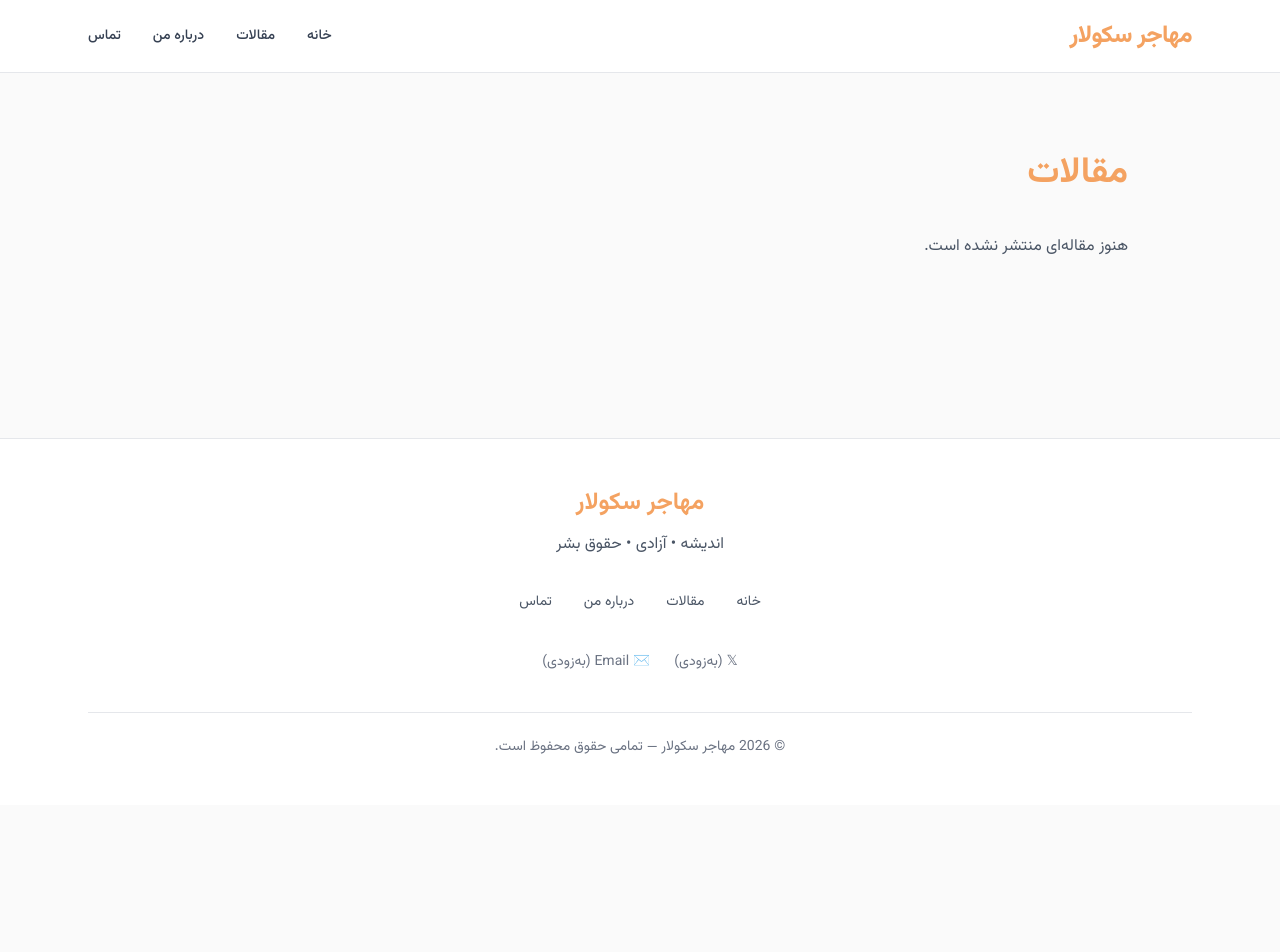
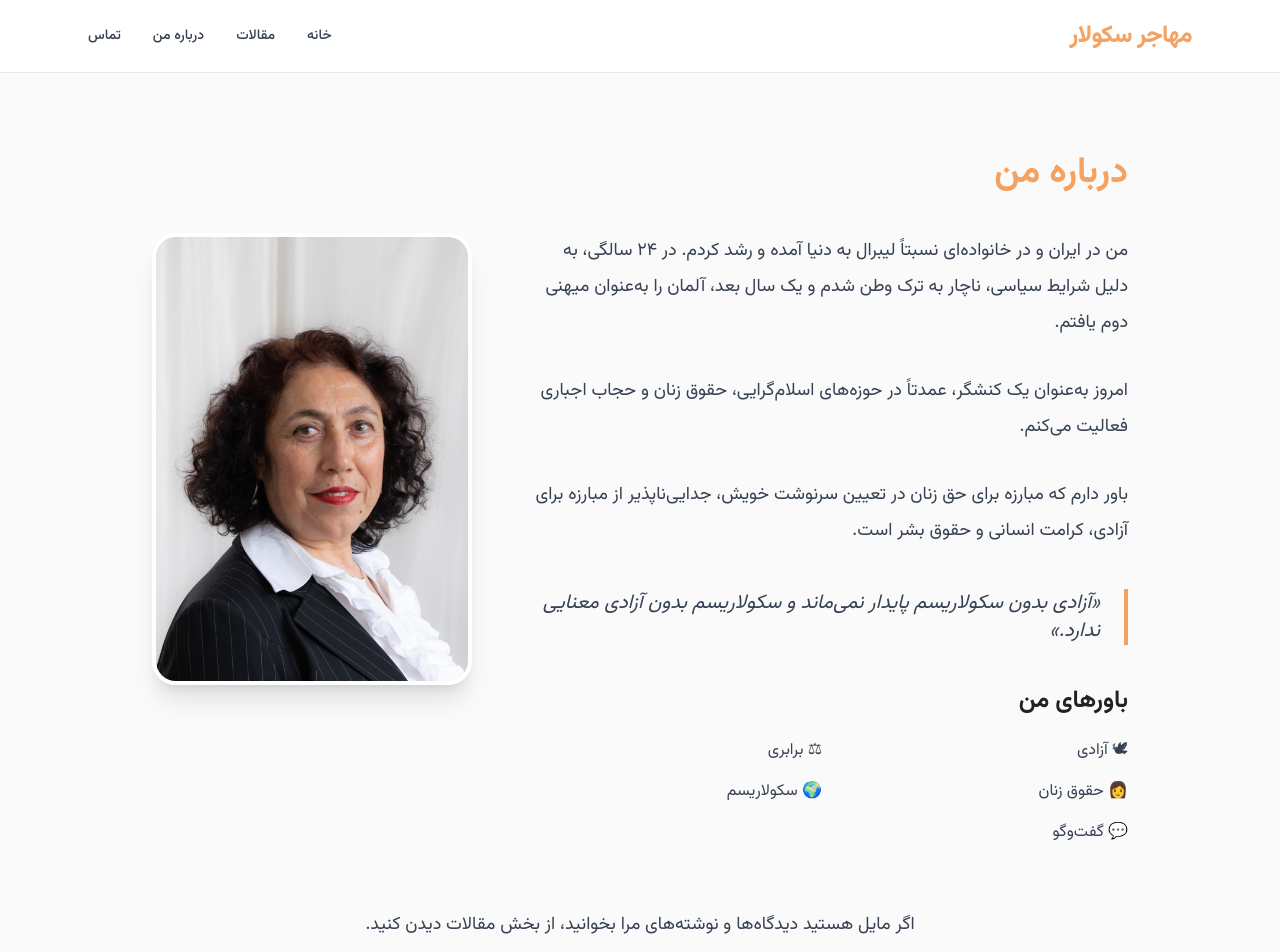
Before and after one commit to Monahita/secular-immigrant, a Next.js app: page /about in a window 1280 px wide. Shown: the top 952 px of the page. Before the commit the page ends 805 px from the top, so only its background shows below. Built offline with nearby package versions, Linux system fonts and the light colour scheme.

Commit message:
Improve About page layout and design

```diff
--- a/app/about/page.tsx
+++ b/app/about/page.tsx
@@ -1,21 +1,104 @@
 import Navbar from "@/components/Navbar";
 import Footer from "@/components/Footer";
 import Image from "next/image";
+import Link from "next/link";
 
 export default function BlogPage() {
   return (
+
     <>
       <Navbar />
 
       <main className="max-w-5xl mx-auto px-6 py-20">
-        <h1 className="text-4xl font-bold text-[#F4A261] mb-10">
-          مقالات
-        </h1>
+  <h1 className="text-4xl font-bold text-[#F4A261] mb-10">
+    درباره من
+  </h1>
 
-        <p className="text-gray-600">
-          هنوز مقاله‌ای منتشر نشده است.
-        </p>
-      </main>
+  <div className="grid lg:grid-cols-[1fr_320px] gap-14 items-start">
+
+  {/* متن */}
+
+  <div>
+
+    <div className="space-y-8 text-gray-700 leading-9 text-lg">
+
+      <p>
+        من در ایران و در خانواده‌ای نسبتاً لیبرال به دنیا آمده و رشد کردم.
+        در ۲۴ سالگی، به دلیل شرایط سیاسی، ناچار به ترک وطن شدم و یک سال بعد،
+        آلمان را به‌عنوان میهنی دوم یافتم.
+      </p>
+
+      <p>
+        امروز به‌عنوان یک کنشگر، عمدتاً در حوزه‌های اسلام‌گرایی،
+        حقوق زنان و حجاب اجباری فعالیت می‌کنم.
+      </p>
+
+      <p>
+        باور دارم که مبارزه برای حق زنان در تعیین سرنوشت خویش،
+        جدایی‌ناپذیر از مبارزه برای آزادی، کرامت انسانی و حقوق بشر است.
+      </p>
+
+    </div>
+
+    <blockquote className="mt-10 border-r-4 border-[#F4A261] pr-6 italic text-xl text-gray-700">
+      «آزادی بدون سکولاریسم پایدار نمی‌ماند و سکولاریسم بدون آزادی معنایی ندارد.»
+    </blockquote>
+
+    <div className="mt-10">
+      <h2 className="font-bold text-2xl mb-5">
+        باورهای من
+      </h2>
+
+      <div className="grid grid-cols-2 gap-3 text-gray-700">
+
+        <div>🕊 آزادی</div>
+
+        <div>⚖ برابری</div>
+
+        <div>👩 حقوق زنان</div>
+
+        <div>🌍 سکولاریسم</div>
+
+        <div>💬 گفت‌وگو</div>
+
+      </div>
+
+    </div>
+
+  </div>
+
+  {/* عکس */}
+
+  <div>
+
+    <Image
+      src="/images/about.jpg"
+      alt="درباره من"
+      width={420}
+      height={520}
+      className="rounded-3xl border-4 border-white shadow-xl w-full object-cover transition duration-500 hover:scale-[1.02] hover:shadow-2xl"
+    />
+
+  </div>
+
+</div>
+
+  <div className="mt-16 text-center">
+
+  <p className="text-lg text-gray-700 mb-6">
+    اگر مایل هستید دیدگاه‌ها و نوشته‌های مرا بخوانید،
+    از بخش مقالات دیدن کنید.
+  </p>
+
+  <Link
+    href="/blog"
+    className="inline-block rounded-xl bg-[#F4A261] px-8 py-4 text-white hover:opacity-90 transition"
+  >
+    مشاهده مقالات →
+  </Link>
+
+</div>
+</main>
 
       <Footer />
     </>
--- a/app/blog/[slug]/page.tsx
+++ b/app/blog/[slug]/page.tsx
@@ -1,9 +1,9 @@
 import Navbar from "@/components/Navbar";
 import Footer from "@/components/Footer";
-import { articles } from "@/data/articles";
+import { getArticleBySlug } from "@/lib/articles";
 import { notFound } from "next/navigation";
-import Link from "next/link";
 import Image from "next/image";
+
 type Props = {
   params: Promise<{
     slug: string;
@@ -13,9 +13,7 @@ type Props = {
 export default async function ArticlePage({ params }: Props) {
   const { slug } = await params;
 
-  const article = articles.find(
-    (item) => item.slug === slug
-  );
+  const article = getArticleBySlug(slug);
 
   if (!article) {
     notFound();
@@ -25,48 +23,33 @@ export default async function ArticlePage({ params }: Props) {
     <>
       <Navbar />
 
-      <main className="max-w-3xl mx-auto px-6 py-20">
-      <Image
-      src={article.image}
-      alt={article.title}
-      width={12000}
-      height={7000}
-      className="w-full h-52 md:h-64 lg:h-72 object-cover rounded-3xl mb-10"
-      />
+      <main className="max-w-4xl mx-auto px-6 py-20">
+
+        <Image
+          src={article.image}
+          alt={article.title}
+          width={1600}
+          height={900}
+          className="w-full h-[280px] object-cover rounded-3xl mb-10"
+        />
+
         <span className="inline-block rounded-full bg-orange-100 px-4 py-2 text-orange-700">
           {article.category}
         </span>
 
-        <h1 className="mt-8 text-4xl font-bold leading-tight">
+        <h1 className="mt-8 text-5xl font-bold">
           {article.title}
         </h1>
 
         <div className="mt-6 flex items-center gap-6 text-gray-500 text-sm">
-
-          <span>
-            📅 {article.publishedAt}
-          </span>
-
-          <span>
-           ⏱ {article.readTime}
-          </span>
-
+          <span>📅 {article.publishedAt}</span>
+          <span>⏱ {article.readTime}</span>
         </div>
 
-        <div className="mt-12 text-lg leading-[2.3] text-gray-800">
+        <div className="mt-12 text-lg leading-[2.3] text-gray-700 whitespace-pre-line">
           {article.content}
         </div>
 
-      <div className="mt-16">
-
-        <Link
-          href="/blog"
-          className="inline-block rounded-xl bg-[#F4A261] px-6 py-3 text-white hover:opacity-90 transition"
-        >
-          ← بازگشت به مقالات
-        </Link>
-
-</div>
       </main>
 
       <Footer />
--- /dev/null
+++ b/content/articles/my-journey.md
@@ -0,0 +1,12 @@
+---
+title: "حقوق زنان و حق انتخاب پوشش"
+excerpt: "..."
+category: "حقوق زنان"
+publishedAt: "تیر ۱۴۰۵"
+readTime: "۴ دقیقه"
+image: "/images/women-rights.jpg"
+---
+
+# حقوق زنان و حق انتخاب پوشش
+
+این متن موقت است.
--- /dev/null
+++ b/content/articles/women-rights.md
@@ -0,0 +1,12 @@
+---
+title: "حقوق زنان و حق انتخاب پوشش"
+excerpt: "..."
+category: "حقوق زنان"
+publishedAt: "تیر ۱۴۰۵"
+readTime: "۴ دقیقه"
+image: "/images/women-rights.jpg"
+---
+
+# حقوق زنان و حق انتخاب پوشش
+
+این متن موقت است.
```
Also changed, not shown: public/images/about.jpg (added).
